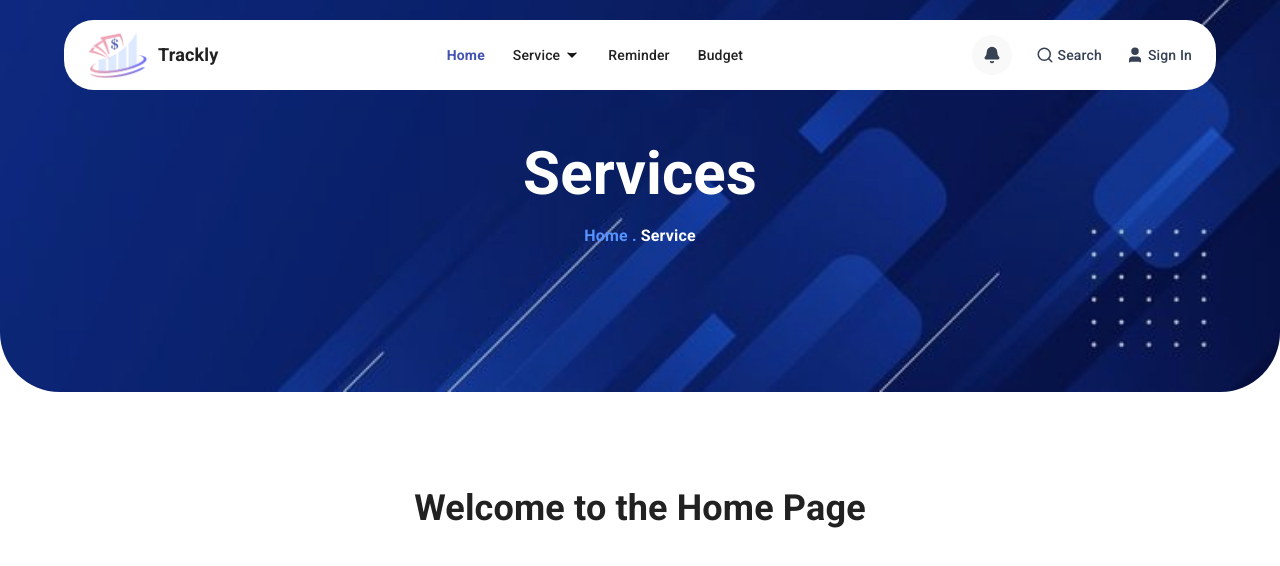
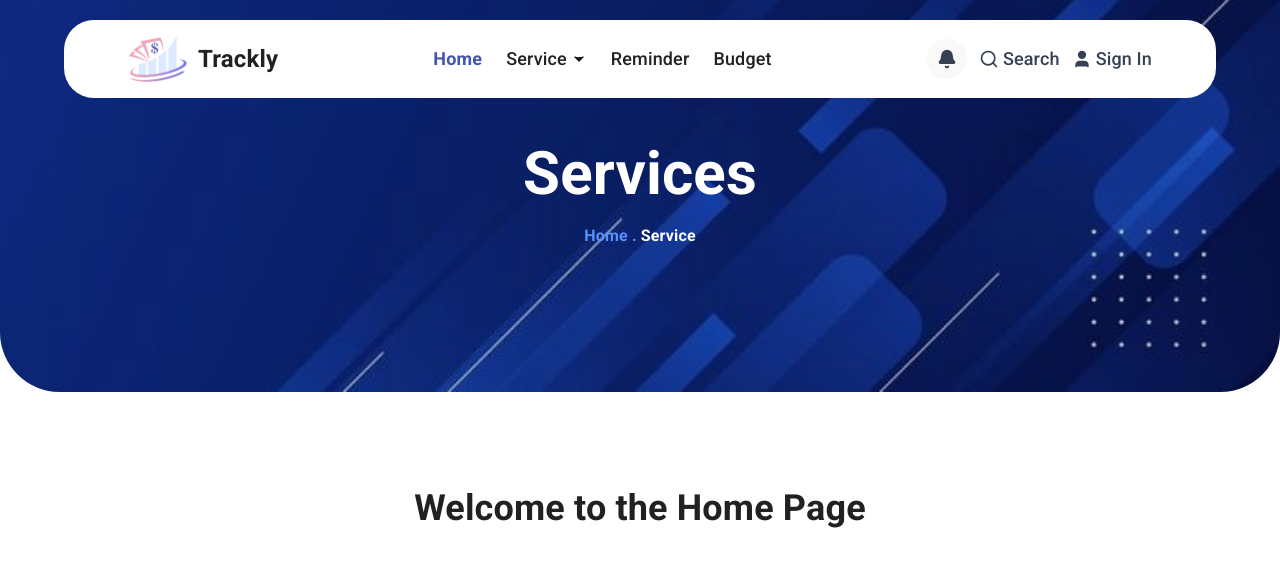
Before and after one commit to Seraj-Omar/Personal-Finance-and-Bill-Splitting-Assistant, a Next.js app: page / in a window 1280 px wide. Shown: the top 566 px of the page. Built offline with nearby package versions, Linux system fonts and the light colour scheme.

Commit message:
Edit header

```diff
--- a/src/components/Header.tsx
+++ b/src/components/Header.tsx
@@ -1,12 +1,13 @@
 "use client";
 
 import Link from "next/link";
-import { useState } from "react";
+import { useState, useRef, useEffect } from "react";
 import { usePathname } from "next/navigation";
 import { Search, ChevronDown, User, Menu, X, Bell } from "lucide-react";
 
 export default function Navbar() {
   const pathname = usePathname();
+  const serviceRef = useRef<HTMLLIElement | null>(null);
   const [isMobileMenuOpen, setIsMobileMenuOpen] = useState(false);
   const [isServiceOpen, setIsServiceOpen] = useState(false);
 
@@ -23,9 +24,27 @@ export default function Navbar() {
   const services = [
     { name: "Debt", href: "/debts" },
     { name: "Bill", href: "/bills" },
-    { name: "Expenses", href: "/service/expenses" },
-    { name: "Income", href: "/service/incomes" },
+    { name: "Expenses", href: "/expenses" },
+    { name: "Income", href: "/incomes" },
   ];
+  useEffect(() => {
+    function handleClickOutside(event: MouseEvent) {
+      if (
+        serviceRef.current &&
+        !serviceRef.current.contains(event.target as Node)
+      ) {
+        setIsServiceOpen(false);
+      }
+    }
+
+    if (isServiceOpen && !isMobileMenuOpen) {
+      document.addEventListener("mousedown", handleClickOutside);
+    }
+
+    return () => {
+      document.removeEventListener("mousedown", handleClickOutside);
+    };
+  }, [isServiceOpen]);
 
   return (
     <nav
@@ -33,42 +52,46 @@ export default function Navbar() {
         absolute top-5 left-1/2 -translate-x-1/2
         w-[90%] max-w-[1306px]
         flex items-center justify-between
-        py-[12px] px-[24px]
+        py-[1%] px-[5%]
         bg-white
         rounded-[30px]
         z-50
-
-      "
+        h-[77.55px]
+        gap-5
+        "
     >
       <Link href="/">
-        <div className="flex  items-center gap-2 cursor-pointer">
+        <div className="flex  items-center gap-[8px] cursor-pointer">
           <img
             src="/logo.png"
             className="w-[62px] h-[45.55px]"
             alt="Trackly Logo"
           />
-          <h1 className="font-bold text-lg">Trackly</h1>
+          <h3 className="font-bold text-[24px]">Trackly</h3>
         </div>
       </Link>
 
-      <ul className="hidden md:flex gap-7 items-center text-sm font-medium">
+      <ul className="hidden md:flex gap-[24px] items-center text-sm font-medium  text-[18px]">
         <li>
           <Link href="/" className={isActiveExact("/")}>
             Home
           </Link>
         </li>
 
-        <li className="relative">
+        <li ref={serviceRef} className="relative">
           <button
             onClick={() => setIsServiceOpen((p) => !p)}
             className={`flex items-center gap-1 ${isActiveGroup("/service")}`}
           >
             Service
-            <ChevronDown size={16} className="stroke-current fill-current" />
+            <ChevronDown
+              size={16}
+              className={`stroke-current fill-current ${isServiceOpen ? "rotate-180" : ""}`}
+            />
           </button>
 
           {isServiceOpen && (
-            <ul className="absolute left-0 top-full mt-2 bg-white shadow-lg rounded-xl flex flex-col min-w-[120px]">
+            <ul className="absolute left-0 top-full mt-2 bg-white shadow-lg rounded-xl flex flex-col min-w-[120px]  text-lg">
               {services.map((item) => (
                 <li key={item.href}>
                   <Link
@@ -97,38 +120,36 @@ export default function Navbar() {
         </li>
       </ul>
 
-      <div className="hidden md:flex items-center gap-6 text-sm font-medium">
-        <Link href="/Notification" className="group">
+      <div className="hidden md:flex items-center gap-[12px]  text-[18px] font-medium">
+        <Link href="/notification" className="group">
           <div className="w-[40px] h-[40px] flex items-center justify-center rounded-[30px] bg-[#f9f9fa] text-gray-700 group-hover:text-[#3447aaee] transition">
-            <Bell size={18} className="fill-current" />
+            <Bell size={20} className="fill-current" />
           </div>
         </Link>
 
-        <button className="flex items-center gap-1 text-gray-700 hover:text-[#3447aaee] focus:text-[#3447aaee] transition">
-          <Search size={18} />
+        <button className="flex items-center gap-1 text-gray-700 hover:text-[#3447aaee] focus:text-[#3447aaee] transition  text-lg">
+          <Search size={20} />
           <span>Search</span>
         </button>
 
         <Link
           href="/login"
-          className="flex items-center gap-1 text-gray-700 hover:text-[#3447aaee] focus:text-[#3447aaee] transition"
+          className="flex items-center gap-1 text-gray-700 hover:text-[#3447aaee] focus:text-[#3447aaee] transition  text-lg"
         >
-          <User size={18} className="fill-current" />
+          <User size={20} className="fill-current" />
           <span>Sign In</span>
         </Link>
       </div>
 
       <div className="md:hidden flex items-center gap-3">
-        <button className="w-[40px] h-[40px] flex items-center justify-center rounded-full bg-[#f9f9fa] text-gray-700 hover:text-[#3447aaee] transition">
-          <Search size={18} />
-        </button>
-
-        <Link href="/Notification">
+        <Link href="/notification">
           <button className="w-[40px] h-[40px] flex items-center justify-center rounded-full bg-[#f9f9fa] text-gray-700 hover:text-[#3447aaee] transition">
-            <Bell size={18} />
+            <Bell size={20} className="fill-current" />
           </button>
         </Link>
-
+        <button className="w-[40px] h-[40px] flex items-center justify-center rounded-full bg-[#f9f9fa] text-gray-700 hover:text-[#3447aaee] transition">
+          <Search size={20} />
+        </button>
         <button onClick={() => setIsMobileMenuOpen(!isMobileMenuOpen)}>
           {isMobileMenuOpen ? <X size={24} /> : <Menu size={24} />}
         </button>
@@ -140,7 +161,7 @@ export default function Navbar() {
             Home
           </Link>
 
-          <li className="flex flex-col gap-2">
+          <div className="flex flex-col gap-2">
             <button
               type="button"
               onClick={() => setIsServiceOpen((prev) => !prev)}
@@ -167,7 +188,7 @@ export default function Navbar() {
                 ))}
               </ul>
             )}
-          </li>
+          </div>
 
           <Link href="/reminder" onClick={() => setIsMobileMenuOpen(false)}>
             Reminder
```
